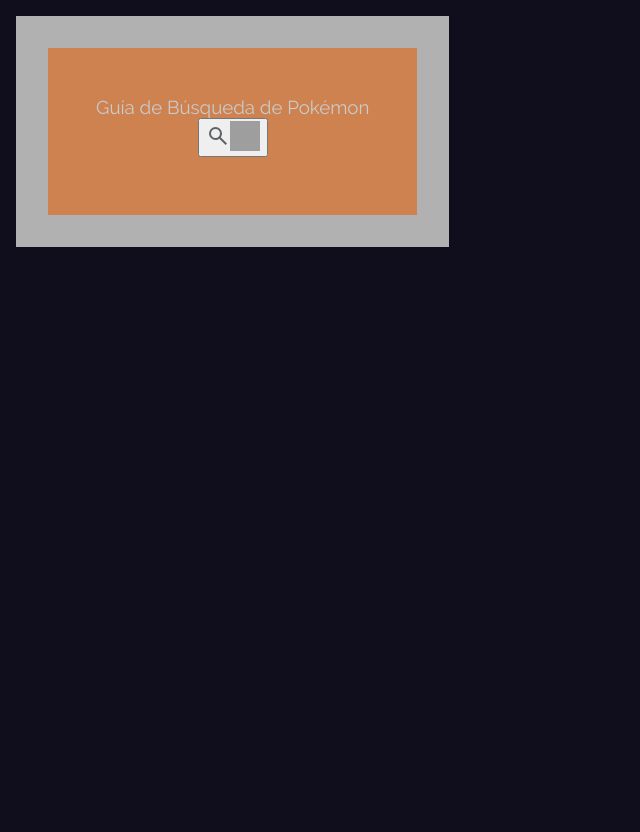
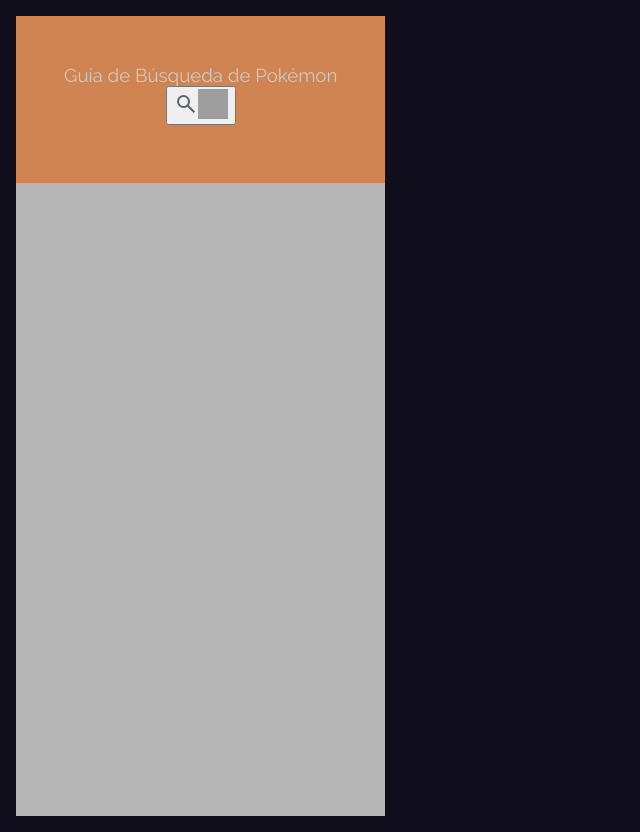
Before and after one commit to Clauudaw/Pokedex, a Vue app: page / in a window 1280 px wide. Shown: the whole page, without its empty margins (0-640 px from the left). Before the commit the page ends 800 px from the top, so only its background shows below. Built offline with nearby package versions, Linux system fonts and the light colour scheme; grey boxes are pictures that could not be loaded.

Commit message:
feat: marging changed

```diff
--- a/src/App.vue
+++ b/src/App.vue
@@ -1,6 +1,6 @@
 <template>
   <section class="app">
-    <section class="search-bar">
+    <aside class="search-bar">
       <h1 class="search-bar__title" aria-label="Titúlo de la barra de búsqueda">
         Guía de Búsqueda de Pokémon
       </h1>
@@ -27,7 +27,7 @@
           alt="pokemon--v1"
         />
       </button>
-    </section>
+    </aside>
 
     <section v-show="showSearchBar" class="search-results">
       <input
@@ -120,16 +120,28 @@
   margin-bottom: 10px;
 }
 
-.app{
-  display: flex;
-  background-color: rgb(177, 177, 177);
+aside{
 
 }
+
+template{
+  margin: 0;
+  width: 100%;
+  padding: 0;
+}
+
+.app {
+  margin: 0;
+  padding: 0;
+  width: 100%;
+  height: 100vh;
+  background-color: rgb(182, 182, 182);
+}
+
 
 .search-bar {
   background-color: rgba(226, 96, 9, 0.575);
   flex-direction: column;
-  margin: 2em;
   padding: 3em;
 }
 </style>
```
